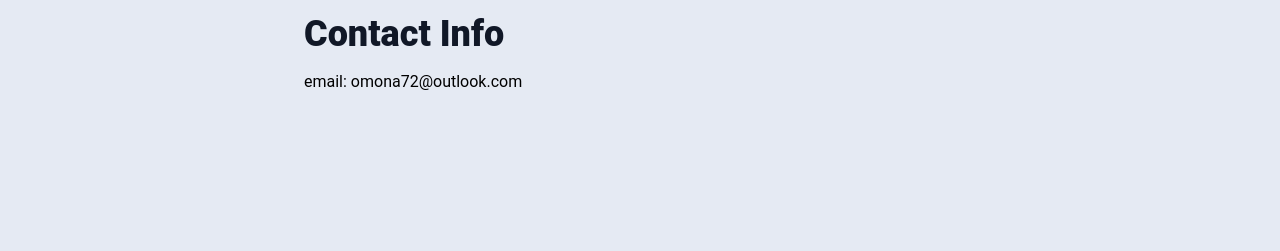
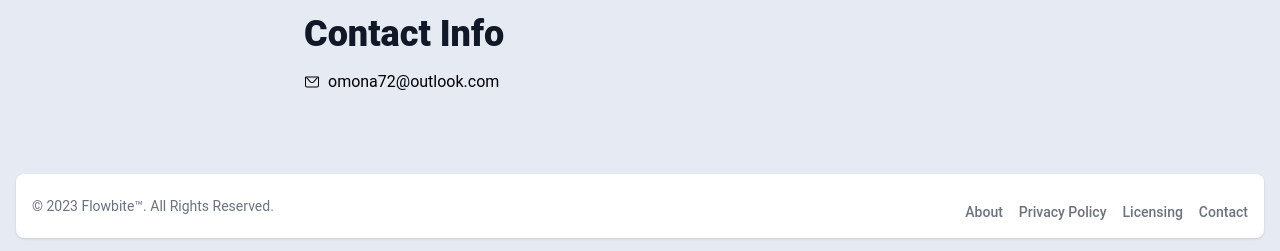
Before and after one commit to Life75/Church-Website, a Vue app: page /Pastor in a window 1280 px wide. Shown: the part 1466-1717 px from the top of the page. Before the commit the page ends 1616 px from the top, so only its background shows below. Built offline with nearby package versions, Linux system fonts and the light colour scheme.

Commit message:
switch colors

```diff
--- a/package.json
+++ b/package.json
@@ -9,6 +9,7 @@
     "preview": "vite preview"
   },
   "dependencies": {
+    "@element-plus/icons-vue": "^2.1.0",
     "element-plus": "^2.3.4",
     "pinia": "^2.0.35",
     "vue": "^3.2.47",
--- a/src/App.vue
+++ b/src/App.vue
@@ -1,5 +1,6 @@
 <script setup lang="ts">
 import NavigationHeader from "./components/NavigationHeader.vue"
+import Footer from "./components/Footer.vue";
 </script>
 
 <template>
@@ -7,6 +8,9 @@ import NavigationHeader from "./components/NavigationHeader.vue"
     <NavigationHeader></NavigationHeader>
   </el-affix>
   <RouterView></RouterView>
+  <el-affix :offset="0">
+    <Footer></Footer>
+  </el-affix>
 </template>
 
 <style>
--- /dev/null
+++ b/src/components/Footer.vue
@@ -0,0 +1,27 @@
+<template>
+
+<footer class="bg-white rounded-lg shadow m-4 dark:bg-gray-800">
+    <div class="w-full mx-auto max-w-screen-xl p-4 md:flex md:items-center md:justify-between">
+      <span class="text-sm text-gray-500 sm:text-center dark:text-gray-400">© 2023 <a href="https://flowbite.com/" class="hover:underline">Flowbite™</a>. All Rights Reserved.
+    </span>
+    <ul class="flex flex-wrap items-center mt-3 text-sm font-medium text-gray-500 dark:text-gray-400 sm:mt-0">
+        <li>
+            <a href="#" class="mr-4 hover:underline md:mr-6 ">About</a>
+        </li>
+        <li>
+            <a href="#" class="mr-4 hover:underline md:mr-6">Privacy Policy</a>
+        </li>
+        <li>
+            <a href="#" class="mr-4 hover:underline md:mr-6">Licensing</a>
+        </li>
+        <li>
+            <a href="#" class="hover:underline">Contact</a>
+        </li>
+    </ul>
+    </div>
+</footer>
+
+</template>
+
+<script setup lang="ts">
+</script>
--- a/src/components/PastorDetail.vue
+++ b/src/components/PastorDetail.vue
@@ -37,10 +37,14 @@
             May the peace of God that surpasses all understanding be with you, and may your journey towards spiritual well-being be filled with grace, love, and profound transformation.
           </div>
           <h1 class="mb-4 text-3xl font-extrabold leading-tight text-gray-900 lg:mb-6 lg:text-4xl pt-6">Contact Info</h1>
-          <p class="mb-4">
-           email: omona72@outlook.com
-          </p>
-        </article>
+          <div class="flex space-x-2"><el-icon class="mt-1"><Message/></el-icon>
+            <p class="pb-6">
+
+      omona72@outlook.com
+      </p>
+
+          </div>
+           </article>
 
 
 
--- a/src/main.ts
+++ b/src/main.ts
@@ -8,12 +8,17 @@ import 'vuetify/dist/vuetify.min.css' // Ensure you are using css-loader
 
 
 import 'element-plus/dist/index.css'
+import * as ElementPlusIconsVue from '@element-plus/icons-vue'
+
 
 //import Vuetify from 'vuetify'
 
 
 
 const app = createApp(App)
+for (const [key, component] of Object.entries(ElementPlusIconsVue)) {
+    app.component(key, component)
+  }
 //  app.use(Vuetify)
 
 app.use(router)
```
Also changed, not shown: 1 other file (tests, documents, lock files or other folders).
